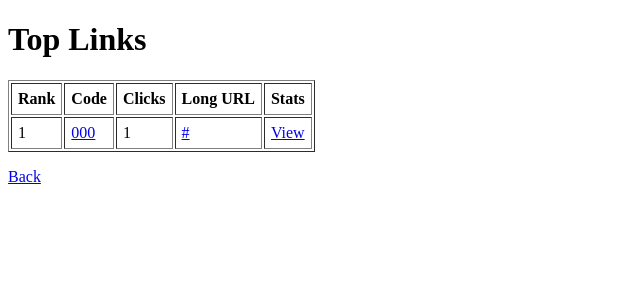
After one commit to alxlyn/alex-url-shortener, a Flask app: page /top in a window 1280 px wide. The commit adds this page. Shown: the top 300 px of the page, without its empty margins (0-640 px from the left). Run offline with Flask 3, Linux system fonts and the light colour scheme; tables that the repository leaves empty hold one stand-in row (values such as "Sample post").

Commit message:
Add top links page showing most clicked URLs

```diff
--- a/app.py
+++ b/app.py
@@ -132,6 +132,18 @@ def link_stats(code):
         clicks=clicks,
         created_at=created_at
     )
+
+@app.route("/top")
+def top_links():
+    with sqlite3.connect(DB_PATH) as conn:
+        conn.row_factory = sqlite3.Row
+        rows = conn.execute(
+            "SELECT code, long_url, clicks FROM urls ORDER BY clicks DESC, code ASC LIMIT 10"
+        ).fetchall()
+
+    return render_template("top.html", links=rows)
+
+
 if __name__ == "__main__":
     init_db()
     app.run(debug=True)
--- a/templates/index.html
+++ b/templates/index.html
@@ -5,6 +5,7 @@
 </head>
 <body>
     <h1>URL Shortener</h1>
+    <p><a href="/top">View top links</a></p>
 
     <form method="POST" action="/shorten">
         <input type="text" name="long_url" placeholder="Enter long URL" required>
@@ -15,6 +16,9 @@
         <p>Original: {{ long_url }}</p>
         <p>Short link:
             <a href="{{ short_url }}">{{ short_url }}</a></p>
+            <p>
+                Stats: <a href="/stats/{{ code }}">View stats</a>
+            </p>
     {% endif %}
 
 </body>
--- /dev/null
+++ b/templates/top.html
@@ -0,0 +1,34 @@
+<!DOCTYPE html>
+<html>
+<head>
+  <title>Top Links</title>
+</head>
+<body>
+  <h1>Top Links</h1>
+
+  {% if links|length == 0 %}
+    <p>No links yet.</p>
+  {% else %}
+    <table border="1" cellpadding="6">
+      <tr>
+        <th>Rank</th>
+        <th>Code</th>
+        <th>Clicks</th>
+        <th>Long URL</th>
+        <th>Stats</th>
+      </tr>
+      {% for item in links %}
+      <tr>
+        <td>{{ loop.index }}</td>
+        <td><a href="/{{ item.code }}">{{ item.code }}</a></td>
+        <td>{{ item.clicks }}</td>
+        <td><a href="{{ item.long_url }}">{{ item.long_url }}</a></td>
+        <td><a href="/stats/{{ item.code }}">View</a></td>
+      </tr>
+      {% endfor %}
+    </table>
+  {% endif %}
+
+  <p><a href="/">Back</a></p>
+</body>
+</html>
```
